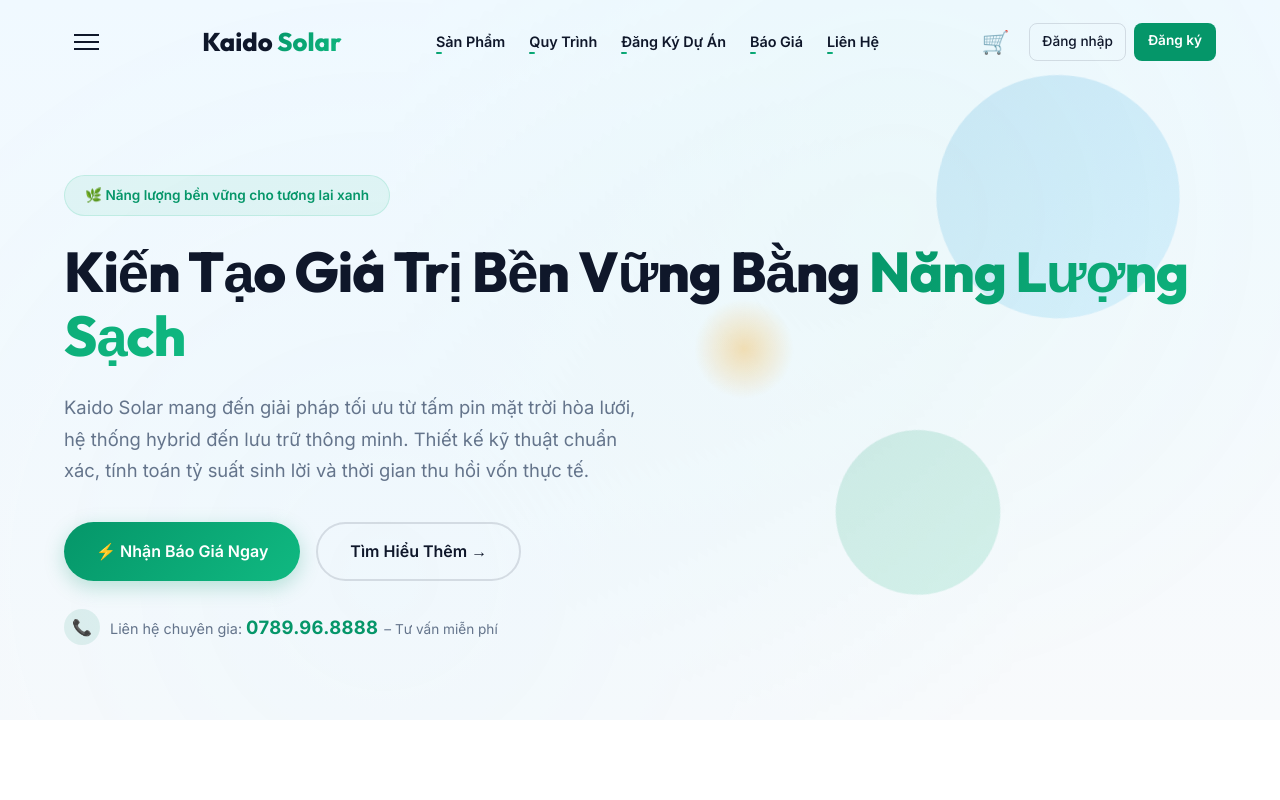
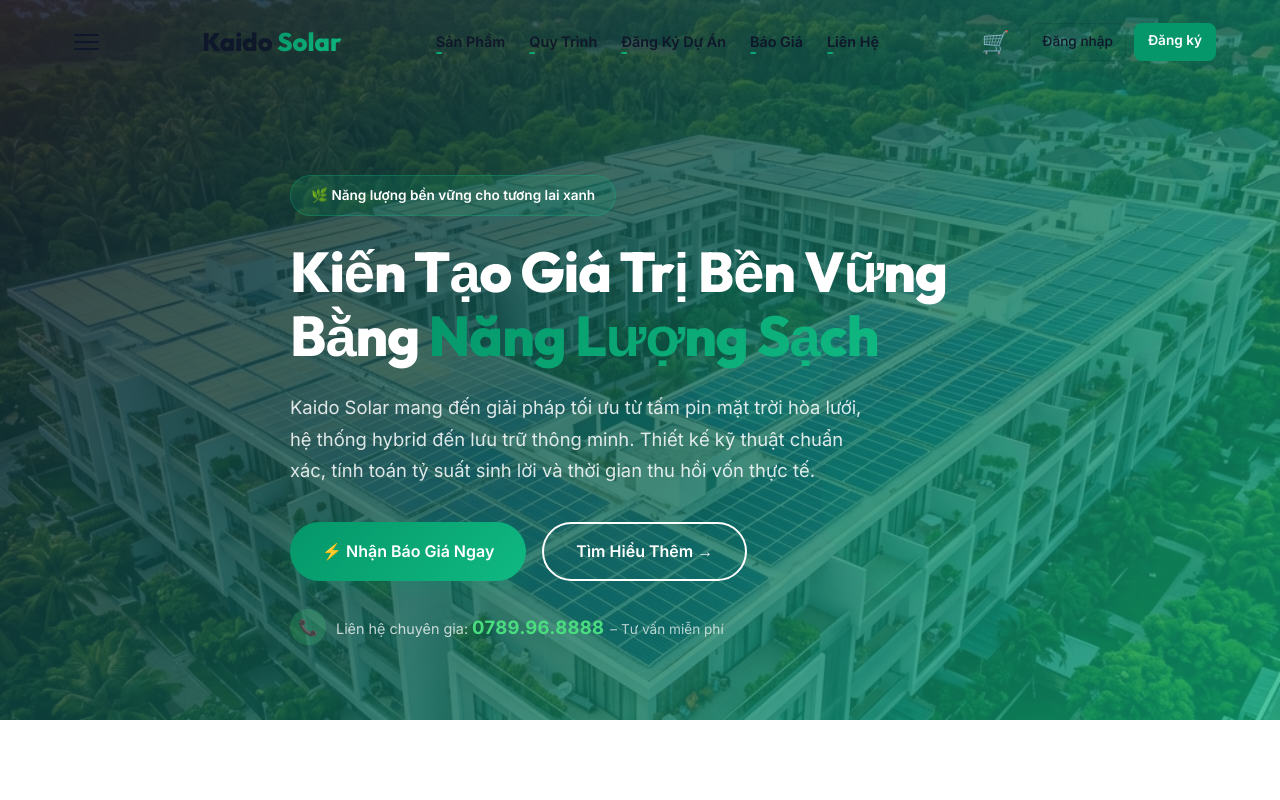
Before and after one commit to chungfithub/kaidosolar, a Next.js app: page / in a window 1280 px wide. Shown: the top 800 px of the page. Built offline with nearby package versions, Linux system fonts and the light colour scheme; no server answers; the database is empty.

Commit message:
design: restore original green image background style and white text for hero banner

```diff
--- a/src/app/RetailClient.tsx
+++ b/src/app/RetailClient.tsx
@@ -215,7 +215,7 @@ export default function RetailClient({ products, customerSession }: Props) {
             <p>Kaido Solar mang đến giải pháp tối ưu từ tấm pin mặt trời hòa lưới, hệ thống hybrid đến lưu trữ thông minh. Thiết kế kỹ thuật chuẩn xác, tính toán tỷ suất sinh lời và thời gian thu hồi vốn thực tế.</p>
             <div className="hero-buttons">
               <a href="#calculator" className="btn btn-primary">⚡ Nhận Báo Giá Ngay</a>
-              <a href="/san-pham" className="btn btn-outline">Tìm Hiểu Thêm →</a>
+              <a href="/san-pham" className="btn btn-outline" style={{ color: 'white', borderColor: 'white' }}>Tìm Hiểu Thêm →</a>
             </div>
 
             {/* Hotline bar */}
@@ -224,21 +224,21 @@ export default function RetailClient({ products, customerSession }: Props) {
                 href="tel:07899688888"
                 style={{
                   display: 'inline-flex', alignItems: 'center', gap: '10px',
-                  color: 'var(--accent)', textDecoration: 'none',
+                  color: '#ffffff', textDecoration: 'none',
                   fontSize: '1rem', fontWeight: 600,
                 }}
               >
                 <span style={{
                   display: 'inline-flex', alignItems: 'center', justifyContent: 'center',
                   width: '36px', height: '36px', borderRadius: '50%',
-                  background: 'rgba(5,150,105,0.1)',
-                  color: 'var(--primary)',
+                  background: 'rgba(74, 222, 128, 0.2)',
+                  color: '#4ade80',
                   fontSize: '1rem',
                 }}>📞</span>
                 <span>
-                  <span style={{ color: 'var(--text-muted)', fontWeight: 400, fontSize: '0.9rem' }}>Liên hệ chuyên gia: </span>
-                  <span style={{ color: 'var(--primary)', fontWeight: 850, fontSize: '1.15rem', letterSpacing: '0.3px' }}>0789.96.8888</span>
-                  <span style={{ color: 'var(--text-muted)', fontWeight: 400, fontSize: '0.85rem', marginLeft: '6px' }}>– Tư vấn miễn phí</span>
+                  <span style={{ color: 'rgba(255, 255, 255, 0.75)', fontWeight: 400, fontSize: '0.9rem' }}>Liên hệ chuyên gia: </span>
+                  <span style={{ color: '#4ade80', fontWeight: 850, fontSize: '1.15rem', letterSpacing: '0.3px' }}>0789.96.8888</span>
+                  <span style={{ color: 'rgba(255, 255, 255, 0.7)', fontWeight: 400, fontSize: '0.85rem', marginLeft: '6px' }}>– Tư vấn miễn phí</span>
                 </span>
               </a>
             </div>
--- a/src/app/globals.css
+++ b/src/app/globals.css
@@ -550,40 +550,40 @@ img { max-width:100%; display:block; }
 .hero {
   min-height: 90vh; display:flex; align-items:center;
   position:relative; overflow:hidden;
-  background: linear-gradient(180deg, #F0F9FF 0%, #F8FAFC 100%);
   padding-top: 100px;
 }
 .hero-bg {
   position:absolute; inset:0;
-  opacity: 0.15;
-  background: radial-gradient(circle at 70% 30%, #34d39940 0%, transparent 50%),
-              radial-gradient(circle at 30% 80%, #38bdf840 0%, transparent 60%);
-  pointer-events: none;
-}
-.hero .container { position:relative; z-index:2; color: var(--accent); }
-.hero-content { max-content: 720px; }
-.hero h1 { color: var(--accent); }
+  background: url('/assets/images/hero-bg.png') center/cover no-repeat;
+}
+.hero-bg::after {
+  content:''; position:absolute; inset:0;
+  background: linear-gradient(135deg, rgba(15,23,42,0.85), rgba(16,185,129,0.7));
+}
+.hero .container { position:relative; z-index:2; color: #fff; }
+.hero-content { max-width:700px; }
+.hero h1 { color: #fff; }
 .hero-badge {
   display:inline-flex; align-items:center; gap:8px;
   padding:8px 20px; border-radius:50px;
-  background: rgba(16, 185, 129, 0.08); border: 1px solid rgba(16, 185, 129, 0.15);
-  font-size:.85rem; color: var(--primary); margin-bottom:24px;
+  background: rgba(16, 185, 129, 0.15); border: 1px solid rgba(16, 185, 129, 0.3);
+  font-size:.85rem; color: #fff; margin-bottom:24px;
   font-weight: 600;
 }
 .hero h1 { font-size:3.5rem; font-weight:800; margin-bottom:24px; line-height:1.15; letter-spacing: -1px; }
 .hero h1 .highlight { background: var(--gradient); -webkit-background-clip:text; -webkit-text-fill-color:transparent; }
-.hero p { font-size:1.15rem; color: var(--text-muted); margin-bottom:36px; max-width:580px; }
+.hero p { font-size:1.15rem; color: rgba(255, 255, 255, 0.85); margin-bottom:36px; max-width:580px; }
 .hero-buttons { display:flex; gap:16px; flex-wrap:wrap; }
 
 /* Floating shapes */
 .hero-shapes { position:absolute; inset:0; z-index:1; pointer-events:none; }
 .shape {
-  position:absolute; border-radius:50%; opacity:.15;
-  background: var(--gradient); animation:float 8s ease-in-out infinite;
-}
-.shape:nth-child(1) { width:240px; height:240px; top:12%; right:8%; animation-delay:0s; background: var(--gradient-sky); }
-.shape:nth-child(2) { width:160px; height:160px; bottom:15%; right:22%; animation-delay:2.5s; background: var(--gradient); }
-.shape:nth-child(3) { width:100px; height:100px; top:42%; right:38%; animation-delay:5s; background: radial-gradient(circle, var(--sun-yellow) 0%, transparent 70%); opacity: 0.3; }
+  position:absolute; border-radius:50%; opacity:.08;
+  background: var(--gradient); animation:float 6s ease-in-out infinite;
+}
+.shape:nth-child(1) { width:300px; height:300px; top:10%; right:5%; animation-delay:0s; }
+.shape:nth-child(2) { width:200px; height:200px; bottom:15%; right:20%; animation-delay:2s; }
+.shape:nth-child(3) { width:150px; height:150px; top:40%; right:35%; animation-delay:4s; }
 @keyframes float {
   0%,100% { transform:translateY(0) scale(1) rotate(0deg); }
   50% { transform:translateY(-20px) scale(1.03) rotate(15deg); }
```
